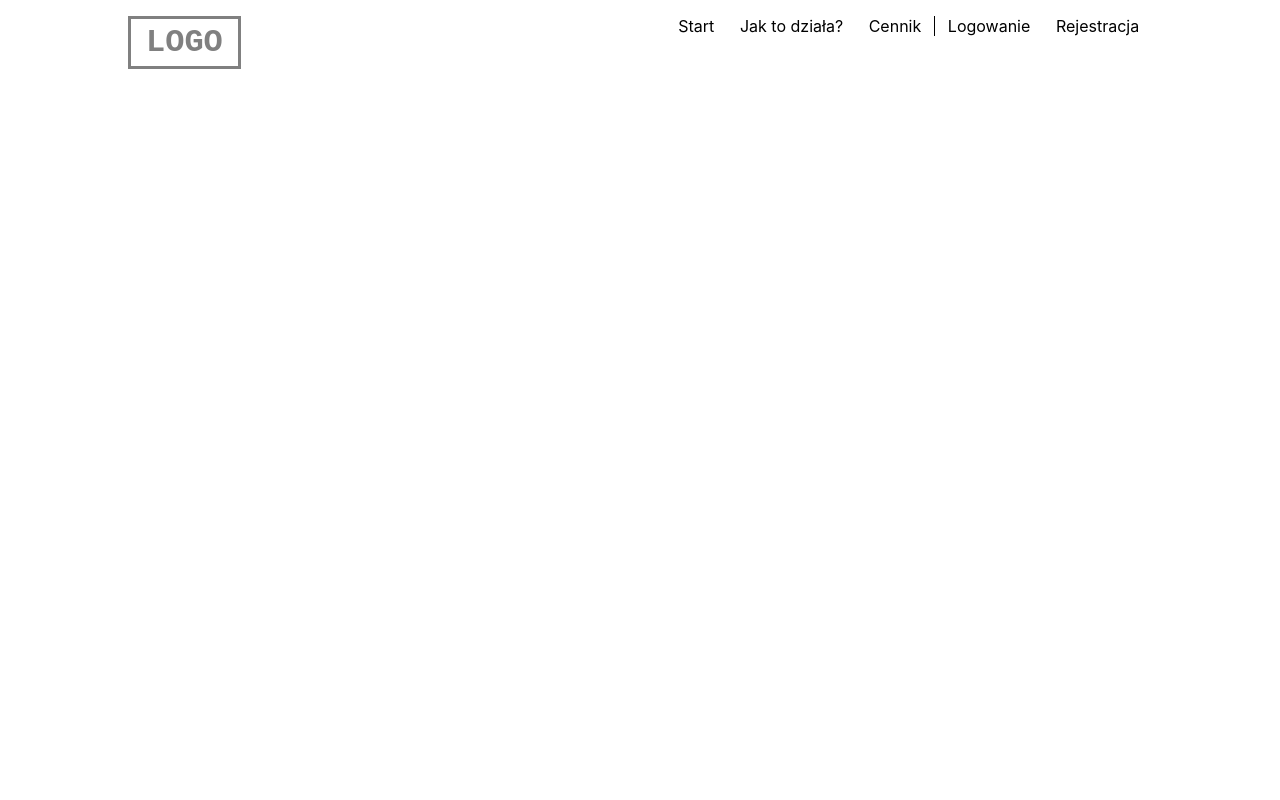
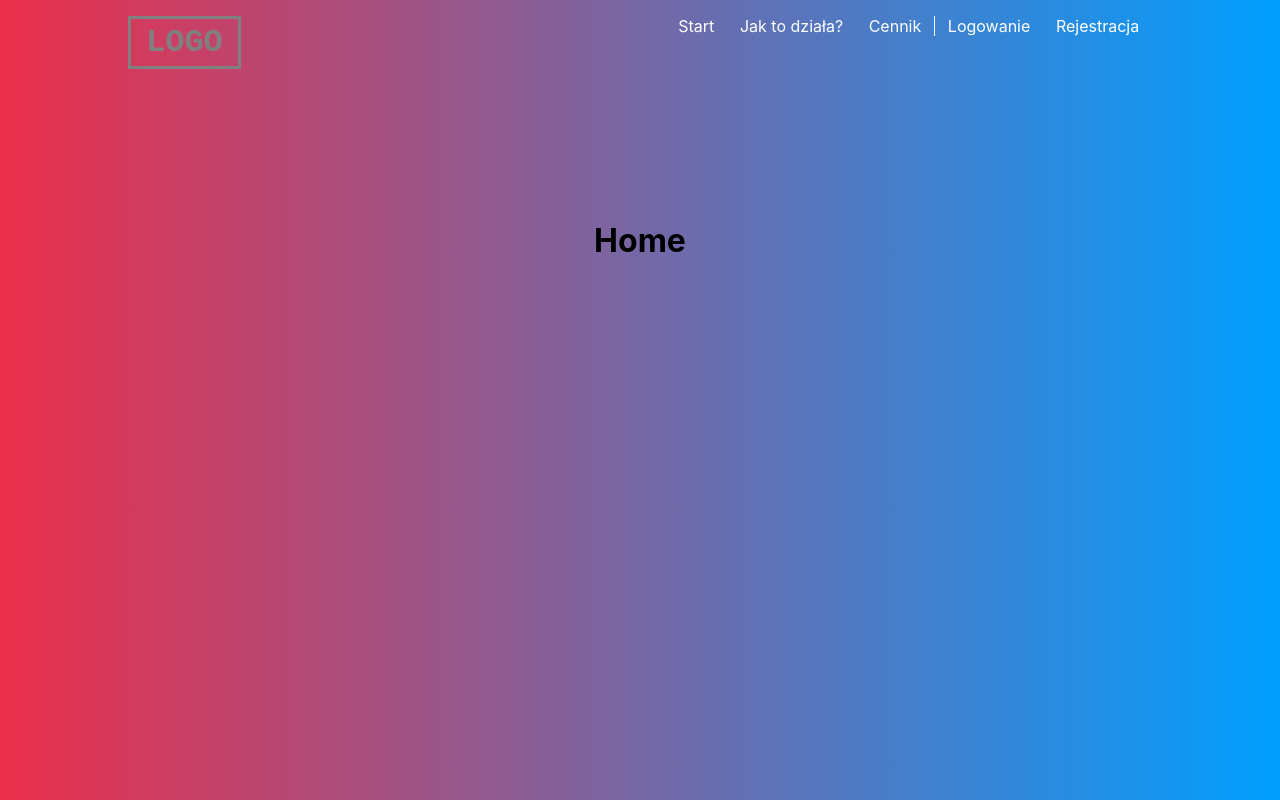
Before and after one commit to wszczawinski/LandingTest, a React (Create React App) app: page / in a window 1280 px wide. Shown: the top 800 px of the page. Built offline with nearby package versions, Linux system fonts and the light colour scheme.

Commit message:
feat(styling): nav + home

```diff
--- a/src/App.js
+++ b/src/App.js
@@ -3,6 +3,8 @@ import { BrowserRouter as Router, Route, Switch } from 'react-router-dom';
 import styles from './App.module.scss';
 //components
 import Navbar from './components/Navbar';
+//screens
+import Home from './screens/Home';
 
 //routes
 import * as ROUTES from './constants/routes';
@@ -14,7 +16,7 @@ function App() {
         <Navbar />
 
         <Switch>
-          <Route exact path={ROUTES.HOME} />
+          <Route exact path={ROUTES.HOME} component={Home} />
           <Route path={ROUTES.REGISTER} />
         </Switch>
       </div>
--- a/src/App.module.scss
+++ b/src/App.module.scss
@@ -11,9 +11,20 @@ code {
 }
 
 .wrapper {
-  width: 100vw;
+  width: 100%;
   min-height: 100vh;
   display: flex;
   flex-direction: column;
   align-items: center;
+  background: #009fff; /* fallback for old browsers */
+  background: -webkit-linear-gradient(
+    to right,
+    #ec2f4b,
+    #009fff
+  ); /* Chrome 10-25, Safari 5.1-6 */
+  background: linear-gradient(
+    to right,
+    #ec2f4b,
+    #009fff
+  ); /* W3C, IE 10+/ Edge, Firefox 16+, Chrome 26+, Opera 12+, Safari 7+ */
 }
--- a/src/components/Navbar.module.scss
+++ b/src/components/Navbar.module.scss
@@ -3,6 +3,8 @@
   display: flex;
   justify-content: space-between;
   padding-top: 2vh;
+  position: fixed;
+  top: 0;
 
   .logo {
     font-family: monospace;
@@ -16,6 +18,7 @@
   }
 
   .list {
+    color: white;
     display: flex;
     align-items: flex-start;
     list-style-type: none;
@@ -30,7 +33,7 @@
     }
 
     li:nth-child(3) {
-      border-right: 1px solid black;
+      border-right: 1px solid white;
     }
   }
 }
--- a/src/screens/Home.js
+++ b/src/screens/Home.js
@@ -3,8 +3,8 @@ import styles from './Home.module.scss';
 
 export default function Home() {
   return (
-    <div>
+    <main className={styles.container}>
       <h1>Home</h1>
-    </div>
+    </main>
   );
 }
--- a/src/screens/Home.module.scss
+++ b/src/screens/Home.module.scss
@@ -0,0 +1,8 @@
+.container {
+  margin-top: 200px;
+  height: 2000px;
+  width: 100%;
+  display: flex;
+  flex-direction: column;
+  align-items: center;
+}
```
